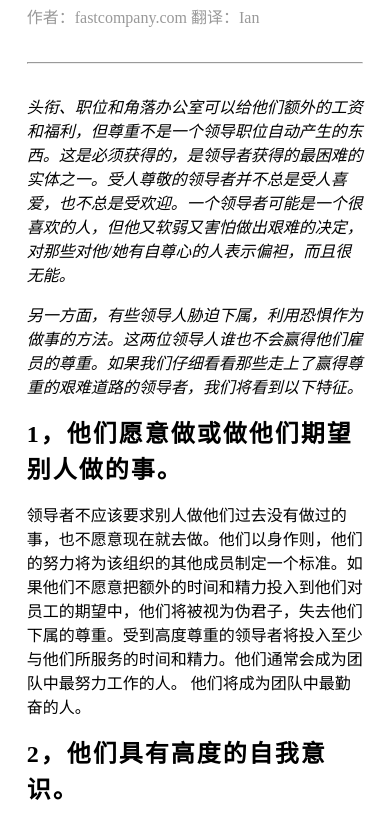
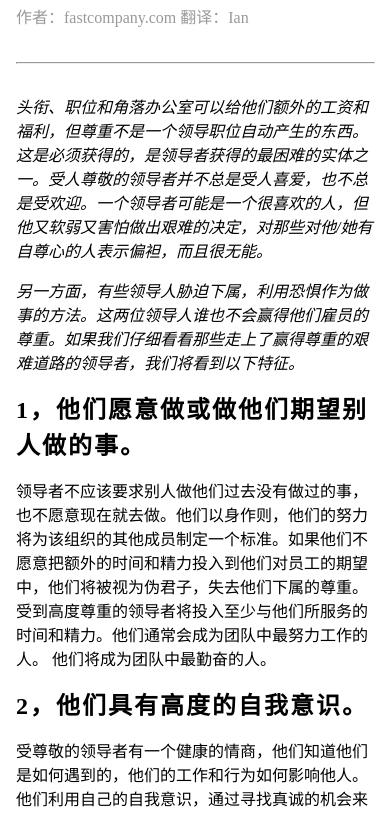
Before and after one commit to Ian-Hsu/HW, a plain HTML site: page posts/20170730respected_leader_ship.html in a window 390 px wide. Shown: the part 154-968 px from the top of the page. Drawn offline with Linux system fonts and the light colour scheme.

Commit message:
Add files via upload

```diff
--- a/posts/20170730respected_leader_ship.html
+++ b/posts/20170730respected_leader_ship.html
@@ -1,4 +1,4 @@
-<!DOCTYPE html><html lang="zh-CN"><head><meta charset="utf-8"><meta http-equiv="X-UA-Compatible" content="IE=edge"><meta name="viewport" content="width=device-width, initial-scale=1"><title>受人尊重的领导者的7个习惯</title><style type="text/css">@media screen and (min-width: 960px){div.main{width:864px; margin:36px auto; padding:8px; display:block; background-color:#fff;}}@media screen and (max-width: 960px){div.main{width:90%; margin:36px auto; padding:8px; display:block; background-color:#fff;}}img{display: inline-block; height: auto; max-width: 100%;}</style></head><body><div class="main"><h1 style="margin: 16px 0px; line-height: 42px; letter-spacing: 2px; font-family: 黑体; font-size: 28px;">受人尊重的领导者的7个习惯</h1>
+<!DOCTYPE html><html lang="zh-CN"><head><meta charset="utf-8"><meta http-equiv="X-UA-Compatible" content="IE=edge"><meta name="viewport" content="width=device-width, initial-scale=1"><title>受人尊重的领导者的7个习惯</title><style type="text/css">@media screen and (min-width: 960px){div.main{width:864px; margin:36px auto; padding:8px; display:block; background-color:#fff;}}@media screen and (max-width: 960px){div.main{width:96%; margin:36px auto; padding:8px; display:block; background-color:#fff;}}img{display: inline-block; height: auto; max-width: 100%;}</style></head><body><div class="main"><h1 style="margin: 16px 0px; line-height: 42px; letter-spacing: 2px; font-family: 黑体; font-size: 28px;">受人尊重的领导者的7个习惯</h1>
 <p style="margin: 16px 0px; color: rgb(153, 153, 153); line-height: 24px; letter-spacing: 0px; font-family: 宋体; font-size: 16px;">作者：fastcompany.com 翻译：Ian<hr style="margin: 32px 0px; color: rgb(153, 153, 153);"></p>
 <p style="margin: 16px 0px; line-height: 24px; letter-spacing: 0px; font-family: 宋体; font-size: 16px;"><em>头衔、职位和角落办公室可以给他们额外的工资和福利，但尊重不是一个领导职位自动产生的东西。这是必须获得的，是领导者获得的最困难的实体之一。受人尊敬的领导者并不总是受人喜爱，也不总是受欢迎。一个领导者可能是一个很喜欢的人，但他又软弱又害怕做出艰难的决定，对那些对他/她有自尊心的人表示偏袒，而且很无能。</em></p>
 <p style="margin: 16px 0px; line-height: 24px; letter-spacing: 0px; font-family: 宋体; font-size: 16px;"><em>另一方面，有些领导人胁迫下属，利用恐惧作为做事的方法。这两位领导人谁也不会赢得他们雇员的尊重。如果我们仔细看看那些走上了赢得尊重的艰难道路的领导者，我们将看到以下特征。</em></p>
```
